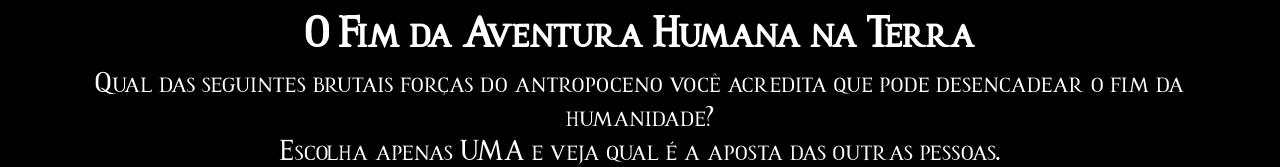
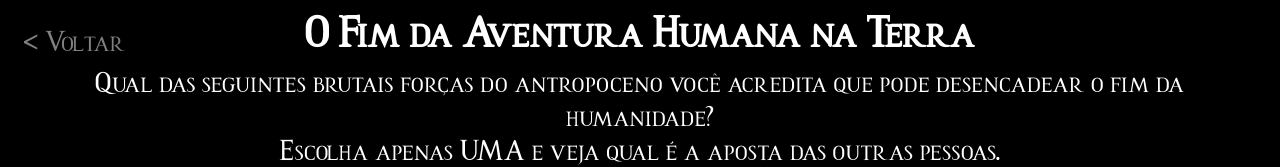
Before and after one commit to gabrielss27/fim-da-aventura-humana-na-terra, a React (Create React App) app: page /choose in a window 1280 px wide. Shown: the top 167 px of the page. Built offline with nearby package versions, Linux system fonts and the light colour scheme.

Commit message:
Added back button

```diff
--- a/src/route/ChoosePage.js
+++ b/src/route/ChoosePage.js
@@ -107,6 +107,13 @@ export const ChoosePage = () => {
           <div className="choose-globe choose-globe-right" />
         </div>
       </div>
+      <Link
+        className="back-button"
+        to={-1}
+        style={{ opacity: voted ? 1 : 0.5 }}
+      >
+        <p className="light-text">&lt; {text.button.back}</p>
+      </Link>
     </div>
   )
 }
--- a/src/route/DrawPage.css
+++ b/src/route/DrawPage.css
@@ -87,10 +87,3 @@
   transform: scale(0.8);
   transition: transform 2s 2s ease-out;
 }
-
-.back-button {
-  position: fixed;
-  top: 0;
-  left: 0;
-  margin: 1rem;
-}
--- a/src/route/Root.css
+++ b/src/route/Root.css
@@ -90,3 +90,10 @@ p.small-text {
 .light-text {
   color: var(--light-text);
 }
+
+.back-button {
+  position: fixed;
+  top: 0;
+  left: 0;
+  margin: 1rem;
+}
```
